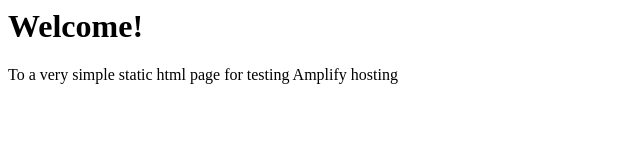
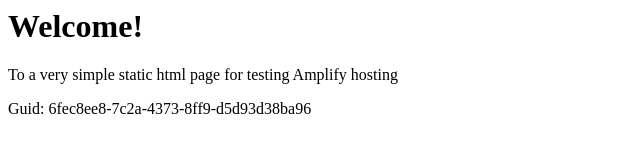
Before and after one commit to aws-aemilia-kix/Github-PR-Commit-Integration-Test-DoNotTouch-GitHubAutoBuildCanaryTest-v1-preprod-ap-northeast-3, a website: page src/index.html in a window 1280 px wide. Shown: the whole page, without its empty margins (0-640 px from the left). Drawn offline with Linux system fonts and the light colour scheme.

Commit message:
commit from integ tests

```diff
--- a/src/index.html
+++ b/src/index.html
@@ -1,3 +1,5 @@
+
+
 <html lang="en">
 
 <head>
@@ -10,6 +12,6 @@
 <body>
     <h1>Welcome!</h1>
     <p>To a very simple static html page for testing Amplify hosting</p>
-</body>
+    <p>Guid: 6fec8ee8-7c2a-4373-8ff9-d5d93d38ba96</p></body>
 
 </html>
```
